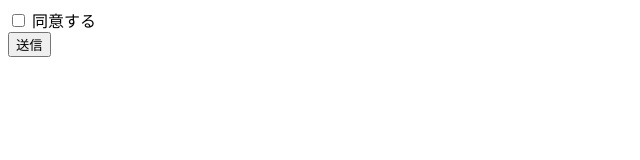
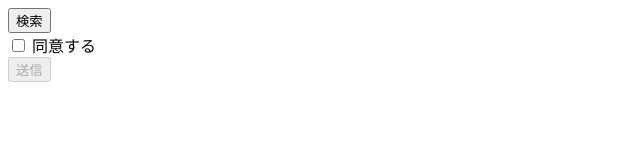
Before and after one commit to SK6595/javascript_self-learning, a plain HTML site: page JavaScript/checkbox/index.html in a window 1280 px wide. Shown: the whole page, without its empty margins (0-640 px from the left). Drawn offline with Linux system fonts and the light colour scheme.

Commit message:
「セクション13：querySelectorで要素を取得する」学習完了

```diff
--- a/JavaScript/checkbox/index.html
+++ b/JavaScript/checkbox/index.html
@@ -7,6 +7,7 @@
   <title>Document</title>
 </head>
 <body>
+  <button>検索</button>
   <form action="" method="get">
     <div>
       <label>
@@ -18,5 +19,12 @@
       <button type="submit">送信</button>
     </div>
   </form>
+
+  <script>
+    // その要素を特定できる場合に限り querySelectorが使える
+    // querySelectorは CSSのセレクタがそのまま使える
+    // formタグの中のbuttonタグという指定
+    document.querySelector('form button').disabled = true;
+  </script>
 </body>
 </html>
```
